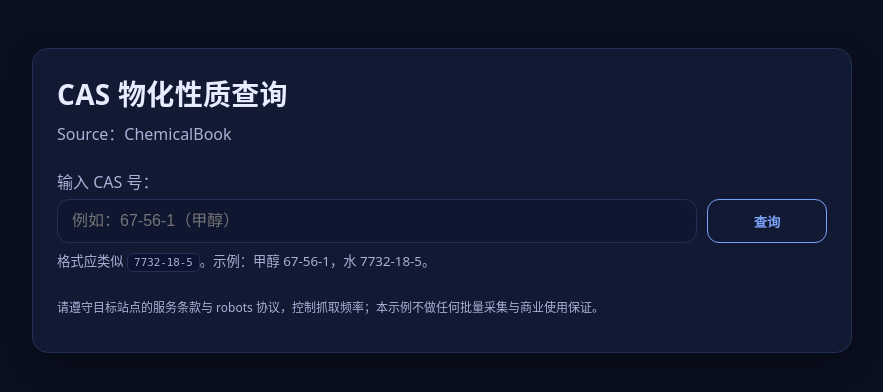
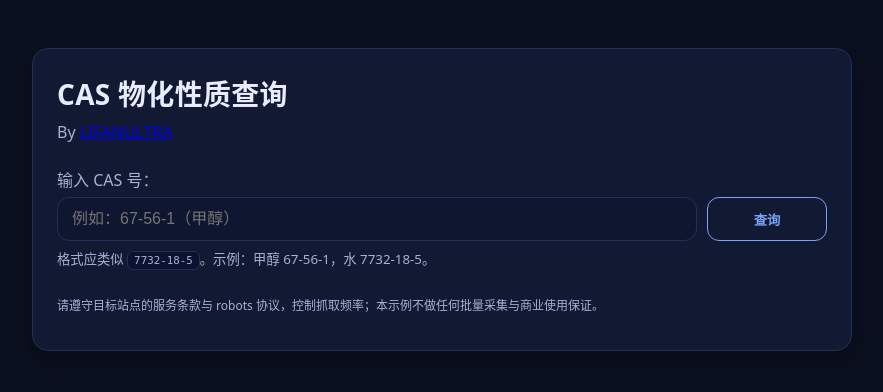
Before and after one commit to lifanultra/cas-scraper, a Flask app: page / in a window 1280 px wide. Shown: the top 392 px of the page, without its empty margins (198-1081 px from the left). Run offline with Flask 3, Linux system fonts and the light colour scheme.

Commit message:
Update index.html

```diff
--- a/templates/index.html
+++ b/templates/index.html
@@ -3,13 +3,13 @@
 <head>
   <meta charset="utf-8" />
   <meta name="viewport" content="width=device-width,initial-scale=1" />
-  <title>CAS 物化性质查询（ChemicalBook）by LIFANULTRA</title>
+  <title>CAS 物化性质查询 by LIFANULTRA</title>
   <link rel="stylesheet" href="/static/styles.css" />
 </head>
 <body>
   <main class="container">
     <h1>CAS 物化性质查询</h1>
-    <p class="subtitle">Source：ChemicalBook </p>
+    <p class="subtitle">By  <a href="https://www.lifan.icu" target="_blank" rel="noopener">LIFANULTRA</a></p>
 
     <form id="query-form">
       <label for="cas-input">输入 CAS 号：</label>
```
